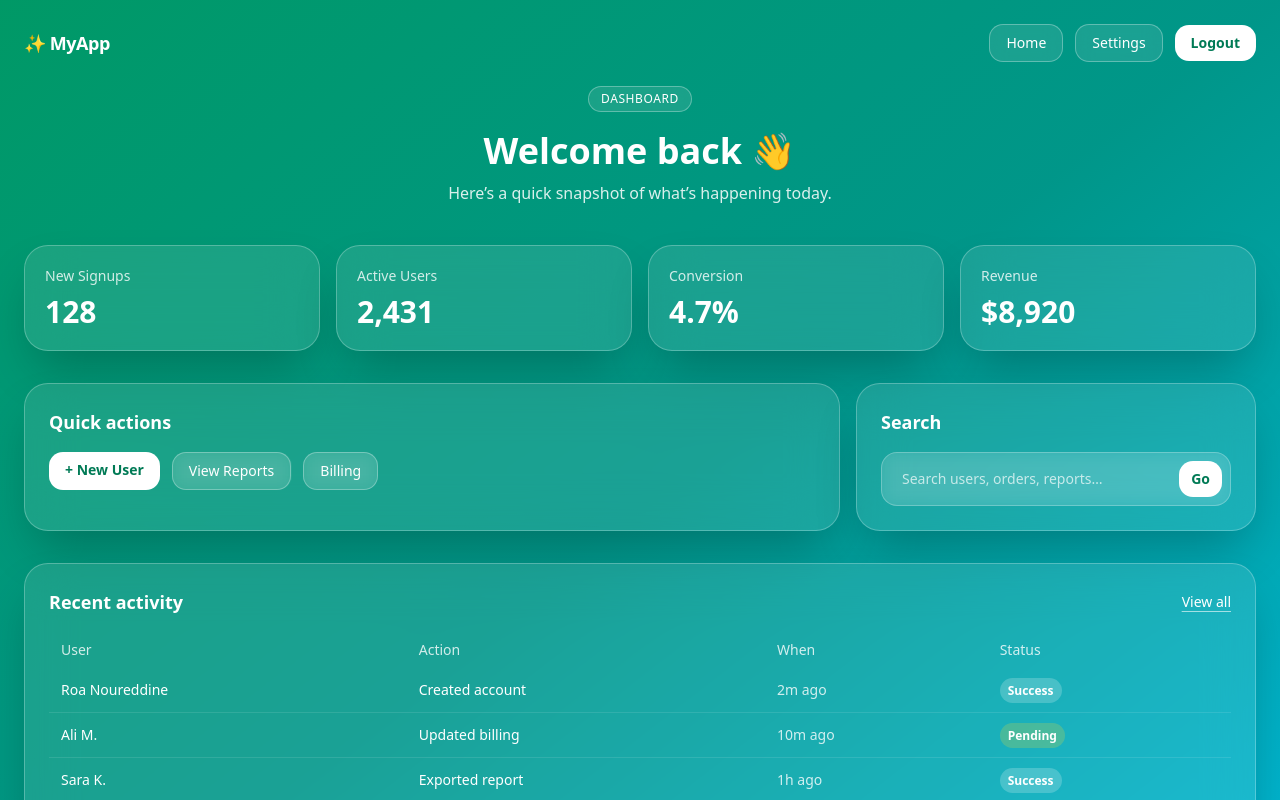
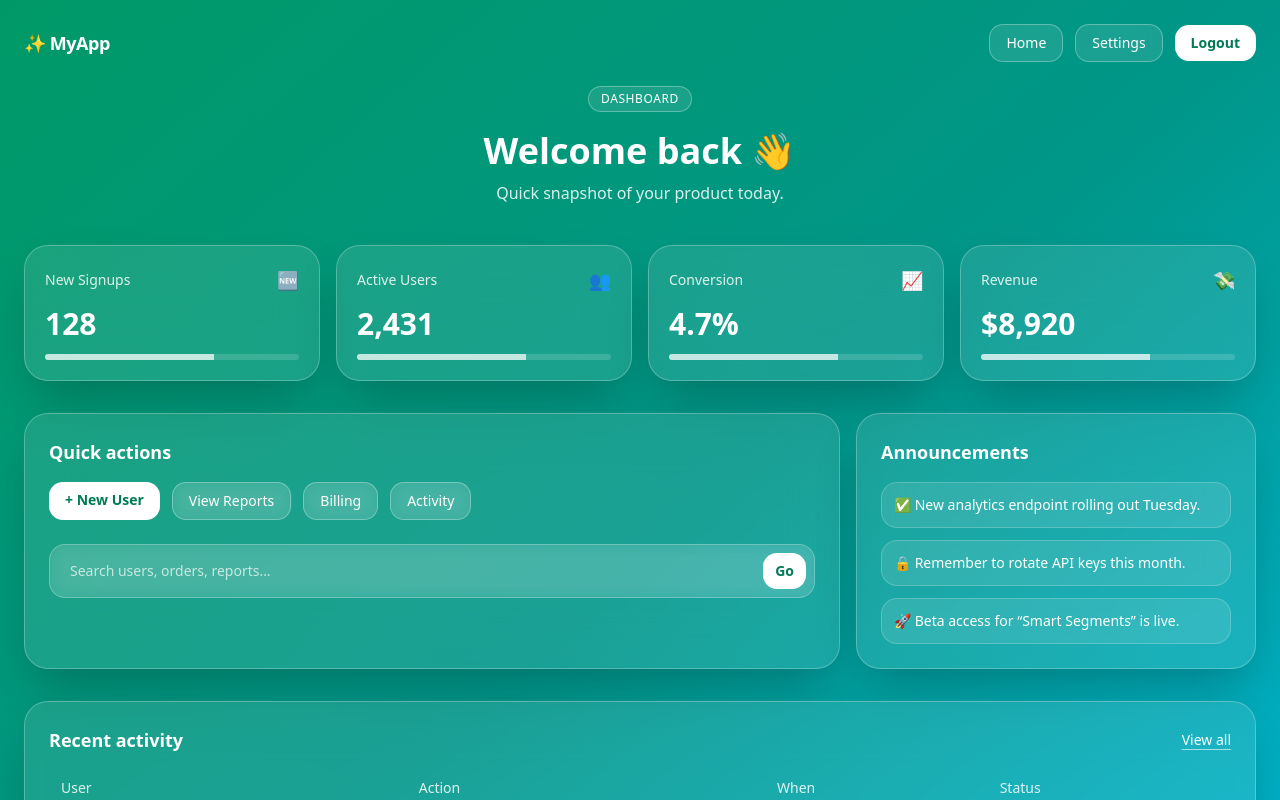
Before and after one commit to Hassanmaan10/forrm2, a Next.js app: page /dashboard in a window 1280 px wide. Shown: the top 800 px of the page. Built offline with nearby package versions, Linux system fonts and the light colour scheme.

Commit message:
feat(auth): add signup API, auth cookie, middleware guard, logout endpoint, and styled dashboard

```diff
--- /dev/null
+++ b/app/api/logout/route.ts
@@ -0,0 +1,7 @@
+import { NextResponse } from "next/server";
+
+export async function POST() {
+  const res = NextResponse.json({ message: "Logged out" });
+  res.cookies.delete("value_token");
+  return res;
+}
--- a/app/api/signup/route.ts
+++ b/app/api/signup/route.ts
@@ -1,5 +1,5 @@
 import { NextRequest, NextResponse } from "next/server";
-import z from "zod";
+import { z } from "zod";
 
 const formSchema = z.object({
   firstname: z
@@ -45,7 +45,22 @@ export async function POST(req: NextRequest) {
         { status: 422 }
       );
     }
-    return NextResponse.json({ message: "Account created" }, { status: 201 });
+    const token = crypto.randomUUID();
+
+    const res = NextResponse.json(
+      { message: "Account created" },
+      { status: 201 }
+    );
+
+    res.cookies.set({
+      name: "value_token",
+      value: token,
+      httpOnly: true,
+      sameSite: "lax",
+      path: "/",
+      maxAge: 60 * 60 * 24 * 7,
+    });
+    return res;
   } catch (err) {
     console.error("POST /api/signup error:", err);
     return NextResponse.json({ message: "Server error" }, { status: 500 });
--- a/app/dashboard/page.tsx
+++ b/app/dashboard/page.tsx
@@ -1,9 +1,19 @@
+"use client";
+
 import Link from "next/link";
+import { useRouter } from "next/navigation";
 
 export default function DashboardPage() {
+  const router = useRouter();
+
+  async function handleLogout() {
+    await fetch("/api/logout", { method: "POST" });
+    router.replace("/signup");
+  }
+
   return (
     <main className="min-h-screen bg-gradient-to-br from-emerald-600 via-teal-600 to-cyan-500 text-white">
-      {/* top nav */}
+      {/* Top nav */}
       <header className="mx-auto max-w-7xl px-6 py-6 flex items-center justify-between">
         <span className="text-lg font-semibold tracking-tight">✨ MyApp</span>
         <nav className="flex items-center gap-3">
@@ -19,18 +29,17 @@ export default function DashboardPage() {
           >
             Settings
           </Link>
-          <Link
-            href="/signup"
+          <button
+            onClick={handleLogout}
             className="rounded-xl bg-white px-4 py-2 text-sm font-semibold text-emerald-700 transition hover:bg-slate-100"
           >
             Logout
-          </Link>
+          </button>
         </nav>
       </header>
 
-      {/* content */}
-      <section className="mx-auto max-w-7xl px-6 pb-16">
-        {/* heading */}
+      {/* Page heading */}
+      <section className="mx-auto max-w-7xl px-6">
         <div className="text-center">
           <div className="mx-auto w-fit rounded-2xl border border-white/30 bg-white/10 px-3 py-1 text-xs font-medium uppercase tracking-wider backdrop-blur">
             Dashboard
@@ -39,29 +48,35 @@ export default function DashboardPage() {
             Welcome back 👋
           </h1>
           <p className="mt-2 text-white/85">
-            Here’s a quick snapshot of what’s happening today.
+            Quick snapshot of your product today.
           </p>
         </div>
 
-        {/* KPI cards */}
+        {/* KPIs */}
         <div className="mt-10 grid grid-cols-1 gap-4 sm:grid-cols-2 lg:grid-cols-4">
           {[
-            { label: "New Signups", value: "128" },
-            { label: "Active Users", value: "2,431" },
-            { label: "Conversion", value: "4.7%" },
-            { label: "Revenue", value: "$8,920" },
-          ].map((kpi) => (
+            { label: "New Signups", value: "128", emoji: "🆕" },
+            { label: "Active Users", value: "2,431", emoji: "👥" },
+            { label: "Conversion", value: "4.7%", emoji: "📈" },
+            { label: "Revenue", value: "$8,920", emoji: "💸" },
+          ].map((k) => (
             <div
-              key={kpi.label}
-              className="rounded-3xl border border-white/25 bg-white/10 p-5 backdrop-blur-xl shadow-2xl"
+              key={k.label}
+              className="group rounded-3xl border border-white/25 bg-white/10 p-5 backdrop-blur-xl shadow-2xl transition hover:bg-white/15"
             >
-              <p className="text-sm text-white/80">{kpi.label}</p>
-              <p className="mt-2 text-3xl font-semibold">{kpi.value}</p>
+              <div className="flex items-center justify-between">
+                <p className="text-sm text-white/85">{k.label}</p>
+                <span className="text-lg">{k.emoji}</span>
+              </div>
+              <p className="mt-3 text-3xl font-semibold">{k.value}</p>
+              <div className="mt-3 h-1.5 w-full overflow-hidden rounded-full bg-white/15">
+                <div className="h-full w-2/3 bg-white/70 transition group-hover:w-4/5" />
+              </div>
             </div>
           ))}
         </div>
 
-        {/* Actions + search */}
+        {/* Two-column: Actions + Search (left) / Announcements (right) */}
         <div className="mt-8 grid grid-cols-1 gap-4 lg:grid-cols-3">
           <div className="rounded-3xl border border-white/25 bg-white/10 p-6 backdrop-blur-xl shadow-2xl lg:col-span-2">
             <h2 className="text-lg font-semibold">Quick actions</h2>
@@ -84,12 +99,16 @@ export default function DashboardPage() {
               >
                 Billing
               </Link>
+              <Link
+                href="/activity"
+                className="rounded-xl border border-white/30 bg-white/10 px-4 py-2 text-sm font-medium backdrop-blur transition hover:bg-white/20"
+              >
+                Activity
+              </Link>
             </div>
-          </div>
 
-          <div className="rounded-3xl border border-white/25 bg-white/10 p-6 backdrop-blur-xl shadow-2xl">
-            <h2 className="text-lg font-semibold">Search</h2>
-            <div className="mt-4 flex items-center gap-2 rounded-2xl border border-white/25 bg-white/10 p-2 backdrop-blur">
+            {/* Search bar */}
+            <div className="mt-6 flex items-center gap-2 rounded-2xl border border-white/25 bg-white/10 p-2 backdrop-blur">
               <input
                 placeholder="Search users, orders, reports…"
                 className="w-full bg-transparent px-3 py-2 text-sm text-white placeholder-white/70 outline-none"
@@ -99,9 +118,25 @@ export default function DashboardPage() {
               </button>
             </div>
           </div>
+
+          {/* Announcements / Tips */}
+          <div className="rounded-3xl border border-white/25 bg-white/10 p-6 backdrop-blur-xl shadow-2xl">
+            <h2 className="text-lg font-semibold">Announcements</h2>
+            <ul className="mt-4 space-y-3 text-sm">
+              <li className="rounded-2xl border border-white/20 bg-white/10 p-3">
+                ✅ New analytics endpoint rolling out Tuesday.
+              </li>
+              <li className="rounded-2xl border border-white/20 bg-white/10 p-3">
+                🔒 Remember to rotate API keys this month.
+              </li>
+              <li className="rounded-2xl border border-white/20 bg-white/10 p-3">
+                🚀 Beta access for “Smart Segments” is live.
+              </li>
+            </ul>
+          </div>
         </div>
 
-        {/* Recent activity */}
+        {/* Recent activity table */}
         <div className="mt-8 rounded-3xl border border-white/25 bg-white/10 p-6 backdrop-blur-xl shadow-2xl">
           <div className="flex items-center justify-between">
             <h2 className="text-lg font-semibold">Recent activity</h2>
@@ -114,7 +149,7 @@ export default function DashboardPage() {
           </div>
           <div className="mt-4 overflow-x-auto">
             <table className="min-w-full text-left text-sm">
-              <thead className="text-white/80">
+              <thead className="text-white/85">
                 <tr>
                   <th className="px-3 py-2 font-medium">User</th>
                   <th className="px-3 py-2 font-medium">Action</th>
@@ -152,7 +187,7 @@ export default function DashboardPage() {
                   <tr key={row.user}>
                     <td className="px-3 py-3">{row.user}</td>
                     <td className="px-3 py-3">{row.action}</td>
-                    <td className="px-3 py-3 text-white/80">{row.when}</td>
+                    <td className="px-3 py-3 text-white/85">{row.when}</td>
                     <td className="px-3 py-3">
                       <span
                         className={[
@@ -173,12 +208,12 @@ export default function DashboardPage() {
             </table>
           </div>
         </div>
+
+        {/* Footer */}
+        <footer className="mx-auto max-w-7xl px-6 py-10 text-center text-sm text-white/80">
+          © {new Date().getFullYear()} MyApp. All rights reserved.
+        </footer>
       </section>
-
-      {/* footer */}
-      <footer className="mx-auto max-w-7xl px-6 pb-10 text-center text-sm text-white/80">
-        © {new Date().getFullYear()} MyApp. All rights reserved.
-      </footer>
     </main>
   );
 }
--- /dev/null
+++ b/app/signup-blocked/page.tsx
@@ -0,0 +1,16 @@
+// app/signup-blocked/page.tsx
+export default function SignupBlockedPage() {
+  return (
+    <main className="min-h-screen grid place-items-center">
+      <div className="rounded-xl border p-6 text-center">
+        <h1 className="text-2xl font-semibold">You’re already signed in</h1>
+        <p className="mt-2 text-gray-600">
+          Logout to access the signup page again.
+        </p>
+        <a href="/dashboard" className="mt-4 inline-block underline">
+          Go to dashboard
+        </a>
+      </div>
+    </main>
+  );
+}
--- a/app/signup/page.tsx
+++ b/app/signup/page.tsx
@@ -6,7 +6,7 @@ import { z } from "zod";
 
 import { Button } from "@/components/ui/button";
 import { Form } from "@/components/ui/form";
-import SignupField from "../components/signup/SignupField";
+import SignupField from "../components/signup-feat/SignupField";
 
 import { useRouter } from "next/navigation";
 
--- /dev/null
+++ b/middleware.ts
@@ -0,0 +1,16 @@
+import type { NextRequest } from "next/server";
+import { NextResponse } from "next/server";
+
+// const AUTH_COOKIE = "value_token";
+
+export function middleware(req: NextRequest) {
+  const isAuthed = Boolean(req.cookies.get("value_token")?.value);
+
+  if (isAuthed && req.nextUrl.pathname === "/signup") {
+    return NextResponse.rewrite(new URL("/signup-blocked", req.url));
+  }
+
+  return NextResponse.next();
+}
+
+export const config = { matcher: ["/:path*"] };
```
Also changed, not shown: app/components/signup-feat/SignupField.tsx (renamed from app/components/signup/SignupField.tsx).
